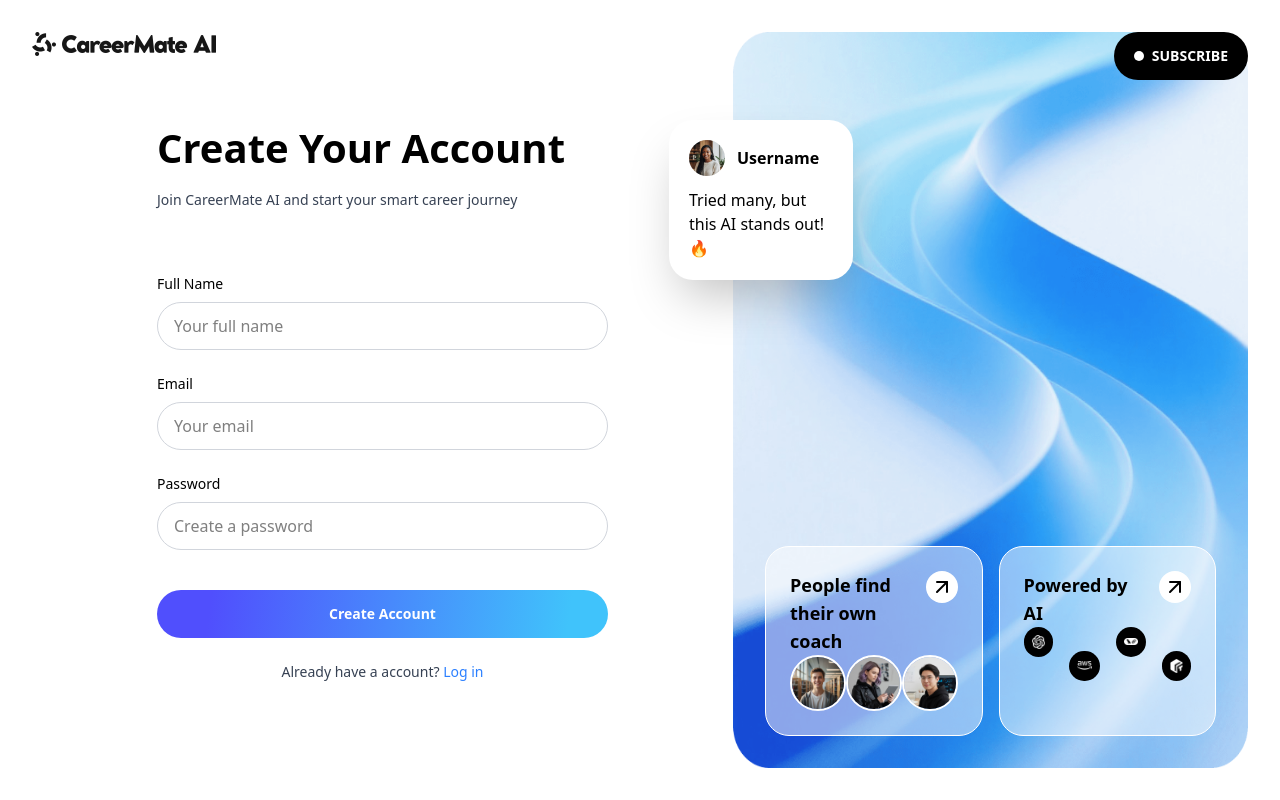
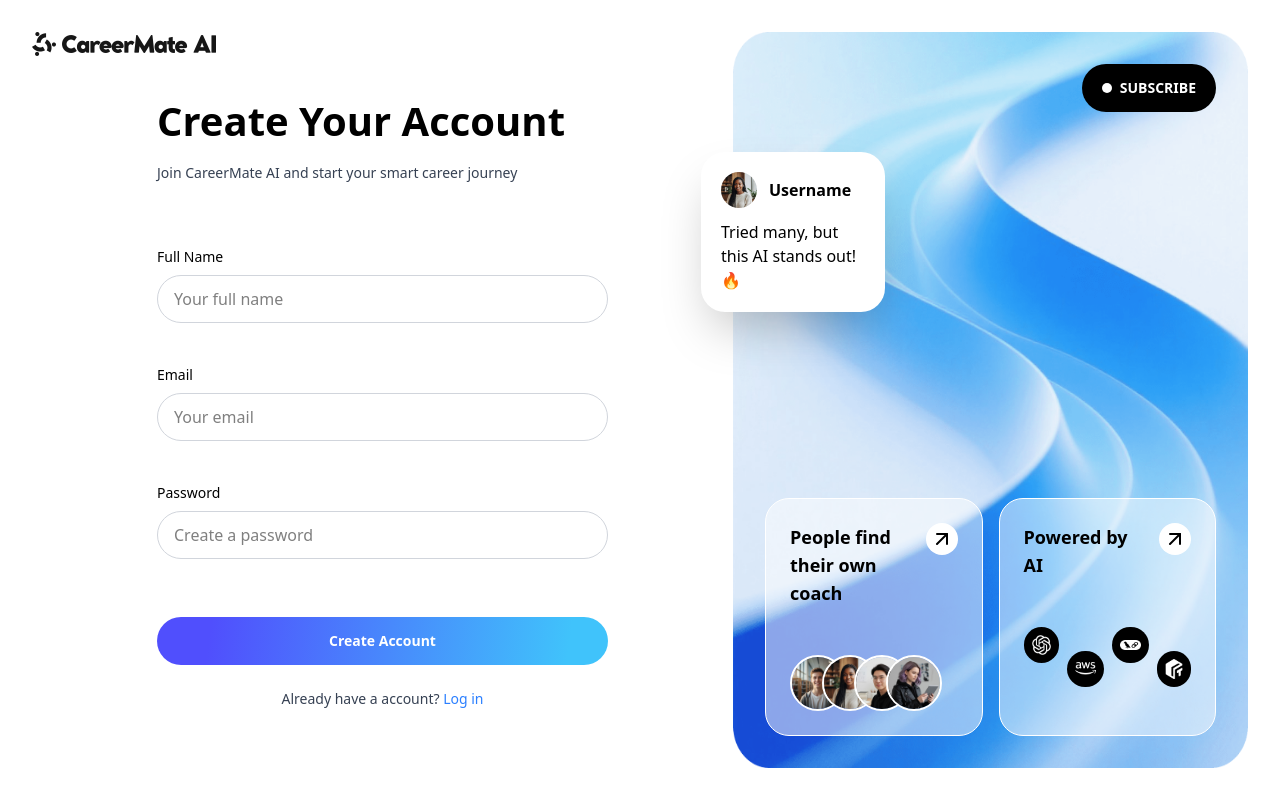
Before and after one commit to xblstella-blink/careermate-ai, a Next.js app: page / in a window 1280 px wide. Built offline with nearby package versions, Linux system fonts and the light colour scheme.

Commit message:
bugfix: only basic funtions of tailwind work

```diff
--- a/src/app/components/Header/Header.jsx
+++ b/src/app/components/Header/Header.jsx
@@ -2,7 +2,7 @@
 import Image from "next/image";
 
 const Header = () => (
-  <div className="fixed p-8 bg-white z-1  ">
+  <div className="fixed p-8 bg-white left-0 right-0  ">
     <Image src={logo} alt="CareerMate AI" width={184} height={24} />
   </div>
 );
--- a/src/app/components/SignUp/components/Form/Form.jsx
+++ b/src/app/components/SignUp/components/Form/Form.jsx
@@ -1,7 +1,45 @@
+"use client";
+import { useState } from "react";
 import Button from "./components/Button";
 import Field from "./components/Field";
 import LoginLink from "./components/LoginLink";
-const Form = () => (
+import { isEmpty, isStrongPassword } from "validator";
+import isEmail from "validator/lib/isEmail";
+
+const getError = (value, errors) =>
+  errors.find((error) => error.match(value))?.message || "";
+const Form = () => {
+  const [fullName, setFullName] = useState("");
+  const fullNameError = getError(fullName, [
+    {
+      match: (value) => isEmpty(value),
+      message: "Please enter your full name",
+    },
+  ]);
+
+  const [email, setEmail] = useState("");
+  const emailError = getError(email, [
+    {
+      match: (value) => isEmpty(value),
+      message: "Please enter your email",
+    },
+    {
+      match: (value) => !isEmail(value),
+      message: "Please enter a valid email address",
+    },
+  ]);
+  const [password, setPassword] = useState("");
+  const passwordError = getError(password, [
+    { match: (value) => isEmpty(value), message: "Please enter your password" },
+    {
+      match: (value) => !isStrongPassword(value),
+      message: "Password must be at least 8 character long",
+    },
+  ]);
+
+  const [isSubmitted, setIsSubmitted] = useState(false);
+
+  return (
     <form className="px-[125px] my-auto">
       <div className="mb-16">
         <h1 className="font-black text-[40px] ">Create Your Account</h1>
@@ -10,16 +48,47 @@
         </p>
       </div>
       <div className="space-y-6">
-      <Field label="Full Name" placeholder="Your full name" type="text" />
-      <Field label="Email" placeholder="Your email" type="email" />
-      <Field label="Password" placeholder="Create a password" type="password" />
+        <Field
+          label="Full Name"
+          placeholder="Your full name"
+          type="text"
+          value={fullName}
+          onChange={(event) => setFullName(event.target.value)}
+          error={isSubmitted && fullNameError}
+        />
+        <Field
+          label="Email"
+          placeholder="Your email"
+          type="email"
+          value={email}
+          onChange={(event) => setEmail(event.target.value)}
+          error={isSubmitted && emailError}
+        />
+        <Field
+          label="Password"
+          placeholder="Create a password"
+          type="password"
+          value={password}
+          onChange={(event) => setPassword(event.target.value)}
+          error={isSubmitted && passwordError}
+        />
       </div>
-    <div className="mt-10">
-      <Button>Create Account</Button>
+      <div className="mt-10 ">
+        <Button
+          onClick={(event) => {
+            event.preventDefault();
+            setIsSubmitted(true);
+            console.log({ fullName, email, password });
+            console.log({ fullNameError });
+          }}
+        >
+          Create Account
+        </Button>
       </div>
       <div>
         <LoginLink />
       </div>
     </form>
   );
+};
 export default Form;
--- a/src/app/components/SignUp/components/Form/components/Button/Button.jsx
+++ b/src/app/components/SignUp/components/Form/components/Button/Button.jsx
@@ -1,5 +1,8 @@
-const Button = ({ children }) => (
-  <button className="h-12 w-full rounded-3xl bg-[linear-gradient(98deg,_#504ffd_12%,_#40c3fb_91%)] hover:brightness-90 transition-all text-white text-sm font-bold ">
+const Button = ({ children, onClick }) => (
+  <button
+    className="h-12 w-full rounded-3xl bg-[linear-gradient(98deg,_#504ffd_12%,_#40c3fb_91%)] hover:brightness-90 transition-all text-white text-sm font-bold "
+    onClick={onClick}
+  >
     {children}
   </button>
 );
--- a/src/app/components/SignUp/components/Form/components/Field/Field.jsx
+++ b/src/app/components/SignUp/components/Form/components/Field/Field.jsx
@@ -1,11 +1,16 @@
-const Field = ({ label, type, placeholder }) => (
+const Field = ({ label, type, placeholder, value, onChange, error }) => (
   <div>
-    <label className="text-grey-700 mb-2 text-sm block">{label}</label>
-    <input
-      className="px-4 h-12 rounded-3xl border border-gray-300 w-full "
-      type={type}
-      placeholder={placeholder}
-    />
+    <div>
+      <label className="text-grey-700 mb-2 text-sm block">{label}</label>
+      <input
+        className={`px-4 h-12 rounded-3xl border border-gray-300 w-full ${error ? "border-red-600" : " "}`.trim()}
+        type={type}
+        value={value}
+        placeholder={placeholder}
+        onChange={onChange}
+      />
+    </div>
+    <div className="text-sm text-red-600 mt-1 pl-4 h-[1em]">{error}</div>
   </div>
 );
 export default Field;
--- a/src/app/components/SignUp/components/ShowCase/ShowCase.jsx
+++ b/src/app/components/SignUp/components/ShowCase/ShowCase.jsx
@@ -6,8 +6,8 @@
 
 const ShowCase = () => (
   <div className="relative p-8 ">
-    <Image className="absolute" src={background} fill alt="" />
-    <div className="absolute h-full inset-0">
+    <Image className="absolute" src={background} fill size="100vw" alt="" />
+    <div className="relative h-full ">
       <SubscribeLink />
       <UserReview />
       <Advantages />
--- a/src/app/components/SignUp/components/ShowCase/components/Advantages/Advantages.jsx
+++ b/src/app/components/SignUp/components/ShowCase/components/Advantages/Advantages.jsx
@@ -3,7 +3,7 @@
 import PoweredByAi from "./components/PoweredByAi";
 
 const Advantages = () => (
-  <div className="absolute bottom-8 left-8 right-8 flex *:flex-1 gap-4 ">
+  <div className="absolute bottom-0 left-0 right-0 flex *:flex-1 gap-4 ">
     <Card title="People find their own coach">
       <Coach />
     </Card>
--- a/src/app/components/SignUp/components/ShowCase/components/Advantages/components/Card/Card.jsx
+++ b/src/app/components/SignUp/components/ShowCase/components/Advantages/components/Card/Card.jsx
@@ -2,7 +2,7 @@
 
 const Card = ({ title, children }) => (
   <div className="rounded-3xl bg-white/50 border border-white p-6">
-    <div className="flex justify-between">
+    <div className="flex justify-between mb-12">
       <div className="text-lg font-bold">{title}</div>
       <div>
         <div className="size-8 rounded-full flex bg-white justify-center items-center ml-2 ">
--- a/src/app/components/SignUp/components/ShowCase/components/Advantages/components/Coach/Coach.jsx
+++ b/src/app/components/SignUp/components/ShowCase/components/Advantages/components/Coach/Coach.jsx
@@ -1,15 +1,16 @@
 import user1 from "./assets/user1.png";
 import user2 from "./assets/user2.jpg";
 import user3 from "./assets/user3.jpg";
-//import user4 from "./assets/user4/jpg";
+import user4 from "./assets/user4.jpg";
 import Image from "next/image";
 const Coach = () => (
   <div>
     <div className="flex">
       {[
         { name: "user1", image: user1 },
+        { name: "user4", image: user4 },
+        { name: "user3", image: user3 },
         { name: "user2", image: user2 },
-        { name: "user3", image: user3 },
       ].map((user) => (
         <Image
           key={user.name}
@@ -17,7 +18,7 @@
           alt={user.name}
           width={56}
           height={56}
-          className="rounded-full border-white border-2"
+          className="-ml-6 first:ml-0 rounded-full border-white border-2"
         />
       ))}
     </div>
--- a/src/app/components/SignUp/components/ShowCase/components/Advantages/components/PoweredByAi/PoweredByAi.jsx
+++ b/src/app/components/SignUp/components/ShowCase/components/Advantages/components/PoweredByAi/PoweredByAi.jsx
@@ -4,7 +4,7 @@
 import logo4 from "./assets/logo4.png";
 import Image from "next/image";
 const PoweredByAi = () => (
-  <div className="flex gap-4">
+  <div className="flex gap-2 mt-auto">
     {[
       { name: "logo1", image: logo1 },
       { name: "logo2", image: logo2 },
--- a/src/app/globals.css
+++ b/src/app/globals.css
@@ -1,4 +1,5 @@
 @import "tailwindcss";
+@source "../**/*";
 
 :root {
   --background: #ffffff;
```
Also changed, not shown: package.json (+5 -3 lines), 1 other file (tests, documents, lock files or other folders). Lines whose indentation alone changed are shown as unchanged.
